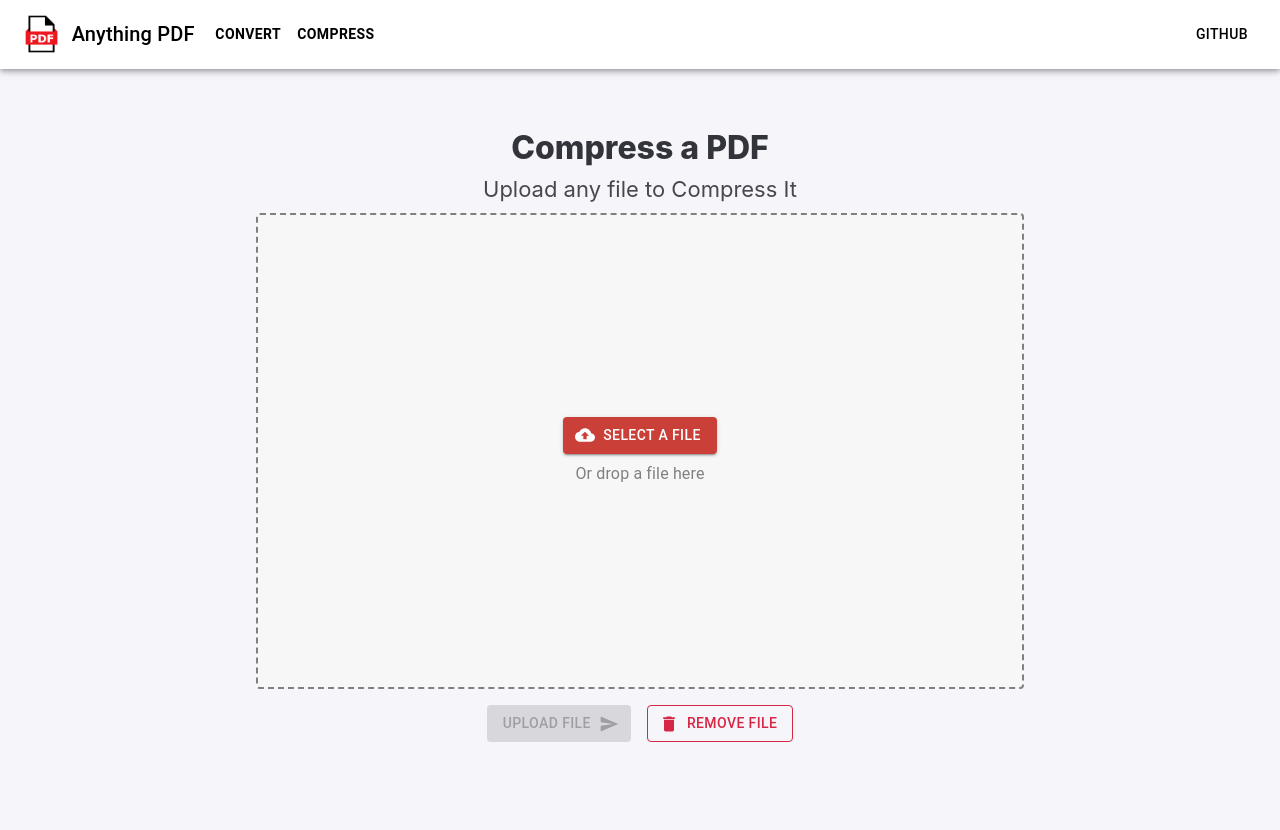
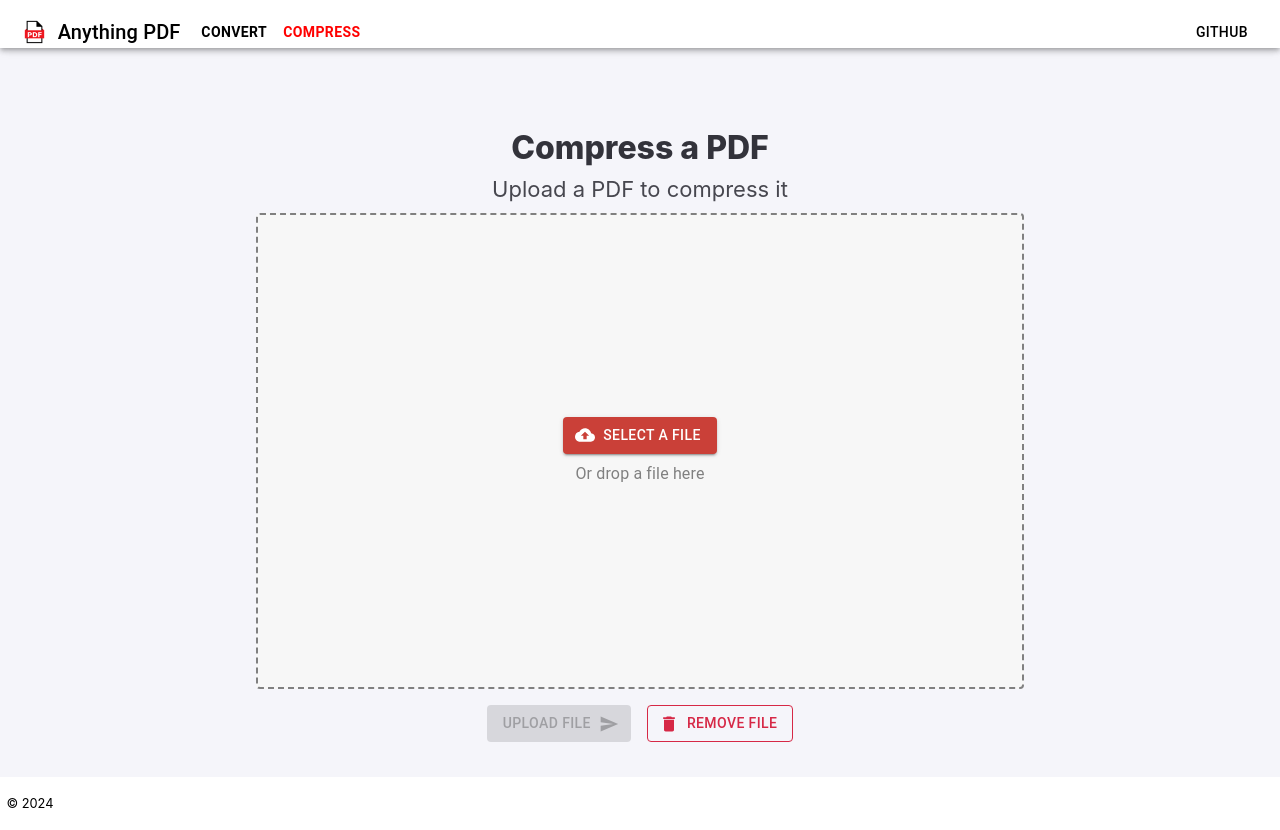
Before and after one commit to gmccannon/archive-manager, a React (Create React App) app in the folder front/: page /compress in a window 1280 px wide. Built offline with nearby package versions, Linux system fonts and the light colour scheme; the HTML template or start-up script is replaced by a standard one.

Commit message:
Remove zipfile and io from pip install, also add styling

```diff
--- a/front/src/App.css
+++ b/front/src/App.css
@@ -1,7 +1,7 @@
 .App {
   text-align: center;
   background-color: rgb(245, 245, 250);
-  min-height: 84vh;
+  min-height: 79.1vh;
 }
 
 .App-logo {
--- a/front/src/App.js
+++ b/front/src/App.js
@@ -3,6 +3,7 @@ import './App.css';
 import TopBar from './components/TopBar';
 import UploadPage from './pages/UploadPage';
 import CompressPage from './pages/CompressPage';
+import BottomBar from "./components/BottomBar";
 
 function App() {
   return (
@@ -13,6 +14,7 @@ function App() {
           <Route path="/" element={<UploadPage />}/>
           <Route path="/compress" element={<CompressPage />} />
         </Routes>
+        <BottomBar />
       </BrowserRouter>
     </div>
   );
--- a/front/src/components/BottomBar.js
+++ b/front/src/components/BottomBar.js
@@ -0,0 +1,11 @@
+import * as React from 'react';
+
+export default function BottomBar() {
+  return (
+    <div>
+      <footer style={{ fontSize: '.8rem', backgroundColor: 'white', padding: '.4rem', textAlign: 'left' }}>
+        <p>© 2024</p>
+      </footer>
+    </div>
+  );
+}
--- a/front/src/components/TopBar.js
+++ b/front/src/components/TopBar.js
@@ -1,5 +1,5 @@
-import * as React from 'react';
-import { useNavigate } from 'react-router-dom';
+import React, { useState } from 'react';
+import { useNavigate, useLocation } from 'react-router-dom';
 import AppBar from '@mui/material/AppBar';
 import Box from '@mui/material/Box';
 import Toolbar from '@mui/material/Toolbar';
@@ -9,33 +9,31 @@ import logo from '../icons/logo.png';
 
 export default function TopBar() {
   const navigate = useNavigate();
+  const location = useLocation();
+  const activetab = location.pathname;
 
-  const handleGoHome = () => {
-    navigate('/');
-  };
-
-  const handleGoCompress = () => {
-    navigate('/compress');
+  const handleNavgate = (page) => {
+    navigate(page);
   };
 
   return (
     <Box sx={{ mt: 18 }}>
-      <AppBar position="fixed" sx={{ width: '100%', backgroundColor: 'white' }}>
+      <AppBar position="fixed" sx={{ height: '6vh', width: '100%', backgroundColor: 'white' }}>
         <Toolbar sx={{ display: 'flex', justifyContent: 'space-between' }}>
           <Box sx={{ display: 'flex', alignItems: 'center' }}>
-            <img src={logo} alt="Logo" style={{ height: 40, marginRight: '1vw' }} />
+            <img src={logo} alt="Logo" style={{ height: '3vh', marginRight: '1vw' }} />
             <Typography variant="h6" component="div" sx={{ color: 'black', marginRight: '1vw' }}>
               Anything PDF
             </Typography>
             <Button
-                onClick={handleGoHome}
-                sx={{ my: 2, color: 'black', fontWeight: 600,}}
+                onClick={ () => handleNavgate('/') }
+                sx={{ color: activetab === '/' ? 'red' : 'black', fontWeight: 600 }}
               >
                 Convert
               </Button>
               <Button
-                onClick={handleGoCompress}
-                sx={{ my: 2, color: 'black', fontWeight: 600}}
+                onClick={ () => handleNavgate('/compress') }
+                sx={{ color: activetab === '/compress' ? 'red' : 'black', fontWeight: 600}}
               >
                 Compress
               </Button>
--- a/front/src/pages/CompressPage.js
+++ b/front/src/pages/CompressPage.js
@@ -5,7 +5,7 @@ function CompressPage() {
   return (
     <div className="App">
       <h1 className='tool__header__title'>Compress a PDF</h1>
-      <h2 className='tool__header__subtitle'>Upload any file to Compress It</h2>
+      <h2 className='tool__header__subtitle'>Upload a PDF to compress it</h2>
       <Compressor />
     </div>
   );
```
Also changed, not shown: 1 other file (tests, documents, lock files or other folders).
